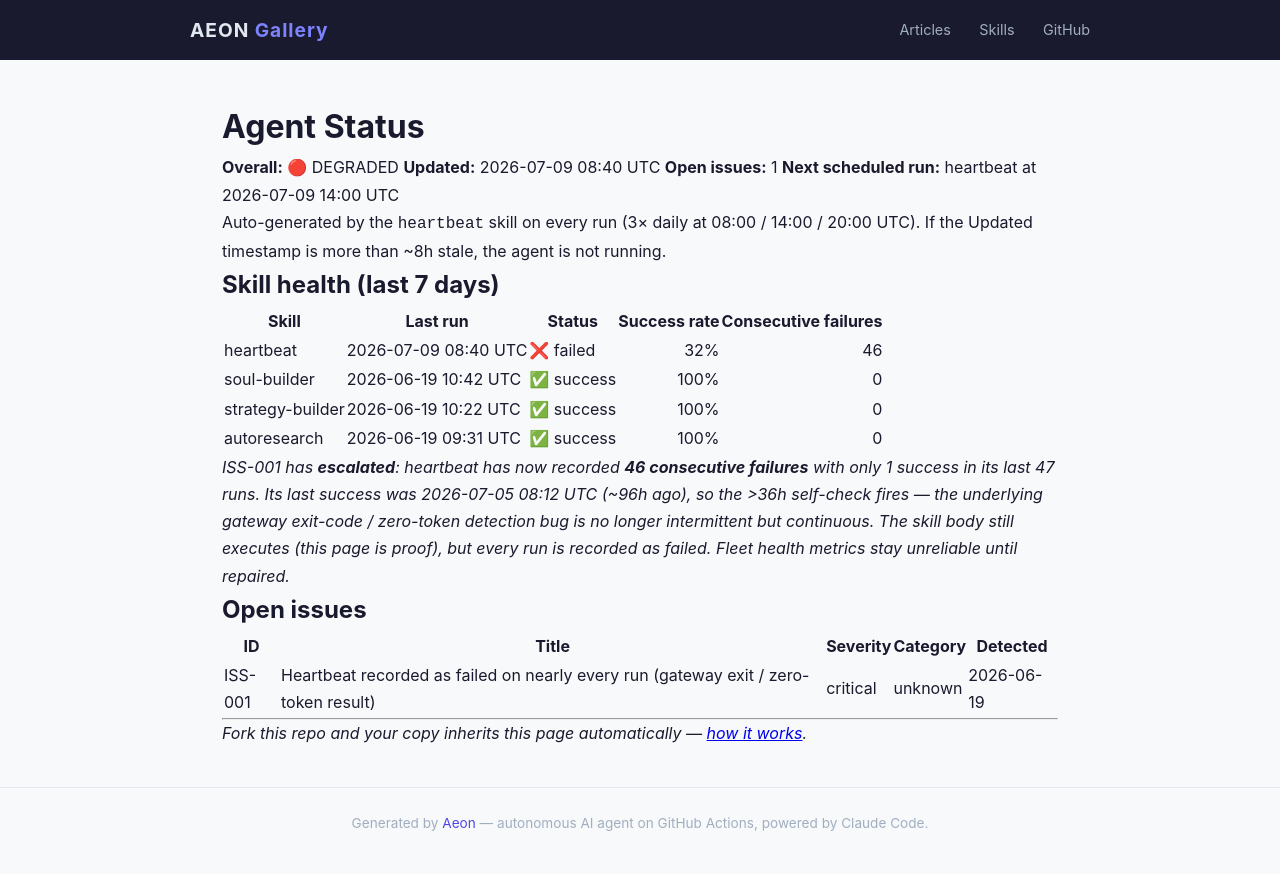
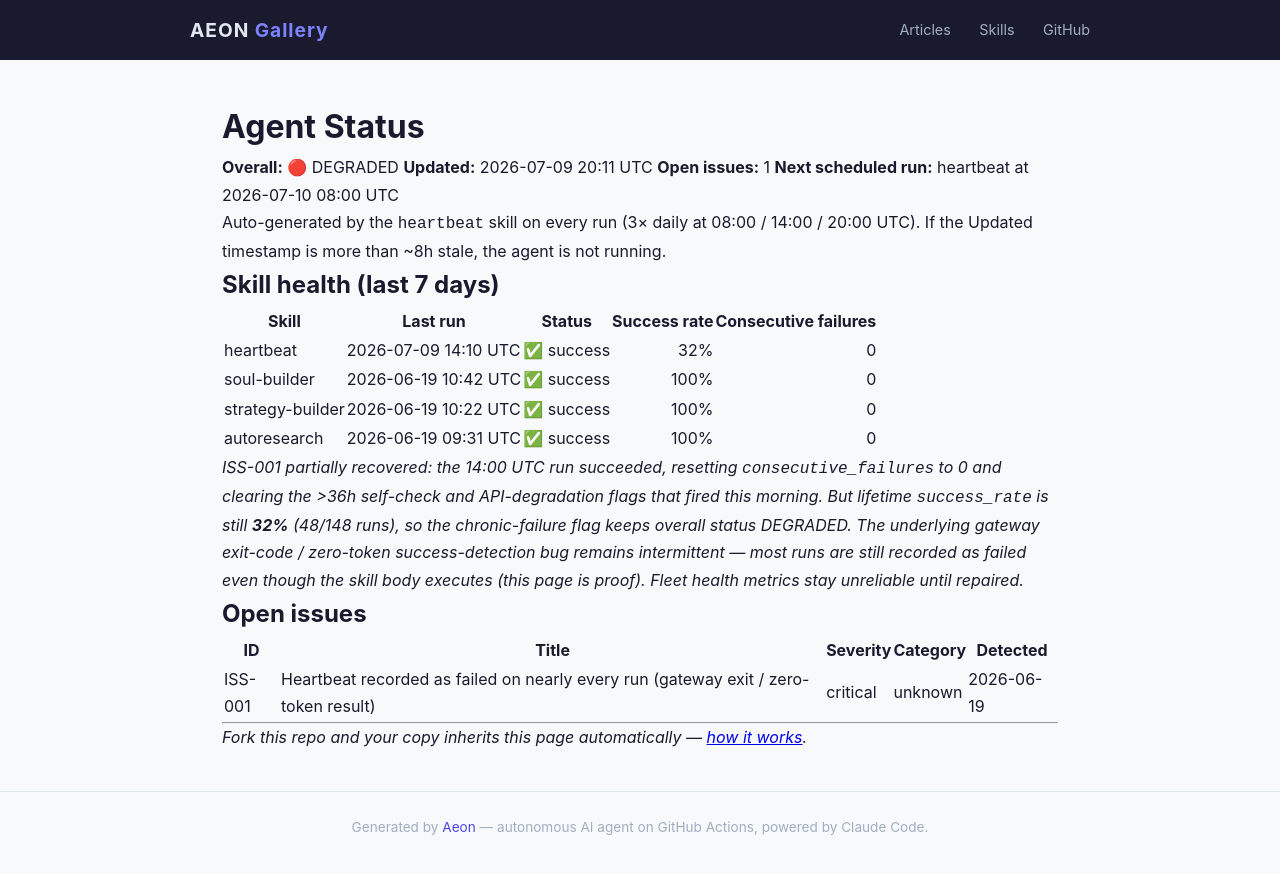
Before and after one commit to RickCrosschain/aeon, a Jekyll site: the page built from docs/status.md, in a window 1280 px wide. Shown: the top 874 px of the page. Built offline with Jekyll 4.4.1, drawn with Linux system fonts in a browser that asks for light colours.

Commit message:
chore(heartbeat): auto-commit 2026-07-09

```diff
--- a/docs/status.md
+++ b/docs/status.md
@@ -7,9 +7,9 @@ permalink: /status/
 # Agent Status
 
 **Overall:** 🔴 DEGRADED
-**Updated:** 2026-07-09 08:40 UTC
+**Updated:** 2026-07-09 20:11 UTC
 **Open issues:** 1
-**Next scheduled run:** heartbeat at 2026-07-09 14:00 UTC
+**Next scheduled run:** heartbeat at 2026-07-10 08:00 UTC
 
 Auto-generated by the `heartbeat` skill on every run (3× daily at 08:00 / 14:00 / 20:00 UTC). If the Updated timestamp is more than ~8h stale, the agent is not running.
 
@@ -17,12 +17,12 @@ Auto-generated by the `heartbeat` skill on every run (3× daily at 08:00 / 14:00
 
 | Skill | Last run | Status | Success rate | Consecutive failures |
 |-------|----------|--------|-------------:|---------------------:|
-| heartbeat | 2026-07-09 08:40 UTC | ❌ failed | 32% | 46 |
+| heartbeat | 2026-07-09 14:10 UTC | ✅ success | 32% | 0 |
 | soul-builder | 2026-06-19 10:42 UTC | ✅ success | 100% | 0 |
 | strategy-builder | 2026-06-19 10:22 UTC | ✅ success | 100% | 0 |
 | autoresearch | 2026-06-19 09:31 UTC | ✅ success | 100% | 0 |
 
-_ISS-001 has **escalated**: heartbeat has now recorded **46 consecutive failures** with only 1 success in its last 47 runs. Its last success was 2026-07-05 08:12 UTC (~96h ago), so the >36h self-check fires — the underlying gateway exit-code / zero-token detection bug is no longer intermittent but continuous. The skill body still executes (this page is proof), but every run is recorded as failed. Fleet health metrics stay unreliable until repaired._
+_ISS-001 partially recovered: the 14:00 UTC run succeeded, resetting `consecutive_failures` to 0 and clearing the >36h self-check and API-degradation flags that fired this morning. But lifetime `success_rate` is still **32%** (48/148 runs), so the chronic-failure flag keeps overall status DEGRADED. The underlying gateway exit-code / zero-token success-detection bug remains intermittent — most runs are still recorded as failed even though the skill body executes (this page is proof). Fleet health metrics stay unreliable until repaired._
 
 ## Open issues
 
--- a/memory/token-usage.csv
+++ b/memory/token-usage.csv
@@ -50,3 +50,4 @@ date,skill,model,input_tokens,output_tokens,cache_read,cache_creation
 2026-07-04,heartbeat,claude-opus-4-8,2098,5376,443865,39910
 2026-07-05,heartbeat,claude-opus-4-8,2096,3935,368193,39212
 2026-07-09,heartbeat,claude-opus-4-8,2380,11459,925475,33378
+2026-07-09,heartbeat,claude-opus-4-8,2094,5866,315824,39330
```
Also changed, not shown: memory/logs/2026-07-09.md (+15 -0 lines), .outputs/heartbeat.md.
